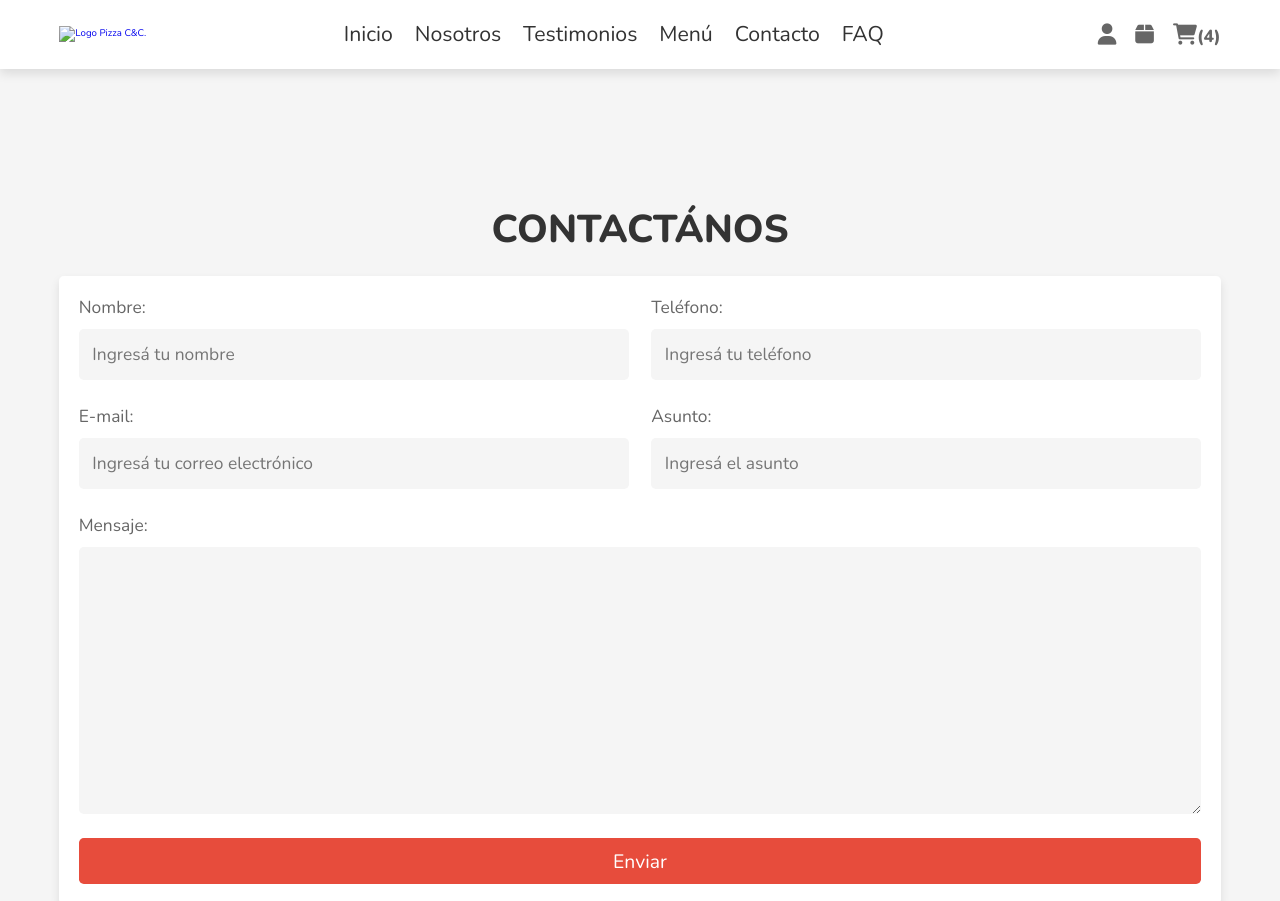
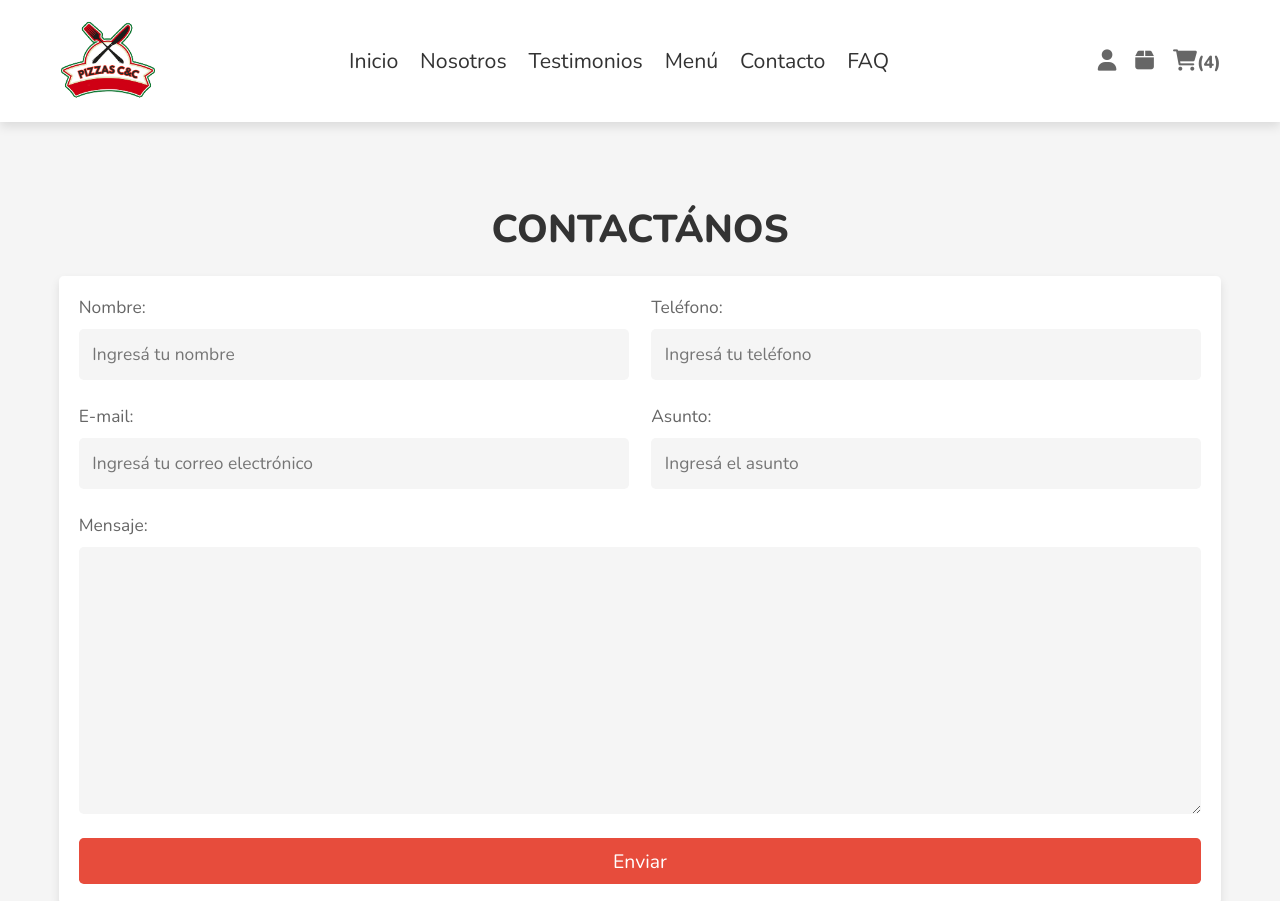
Before and after one commit to RamaUB/TPO_CaC, a plain HTML site: page contacto.html in a window 1280 px wide. Shown: the top 901 px of the page. Drawn offline with nearby package versions, Linux system fonts and the light colour scheme; the site is published under a folder, as on GitHub Pages, so addresses that start at the root find nothing; no server answers.

Commit message:
correccion de rutas relativas

```diff
--- a/contacto.html
+++ b/contacto.html
@@ -21,7 +21,7 @@
 
    <section class="flex">
 
-      <a href="index.html" class="logo"> <img src="/images/logo.png" alt="Logo Pizza C&C."></a>
+      <a href="index.html" class="logo"> <img src="images/logo.png" alt="Logo Pizza C&C."></a>
 
       <nav class="navbar">
          <a href="index.html">Inicio</a>
```
Also changed, not shown: index.html (+1 -1 lines), menu.html (+1 -1 lines), nosotros.html (+1 -1 lines).
